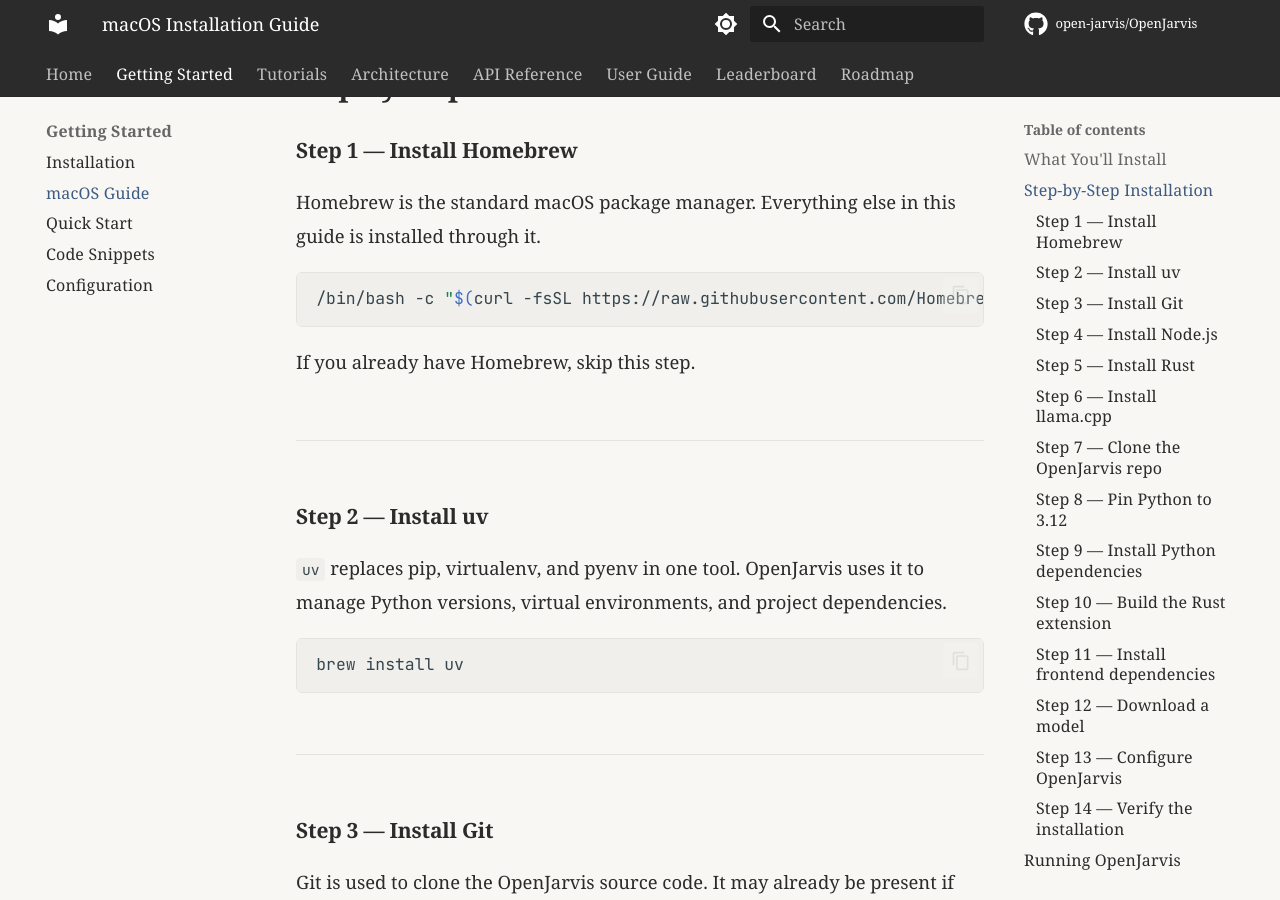
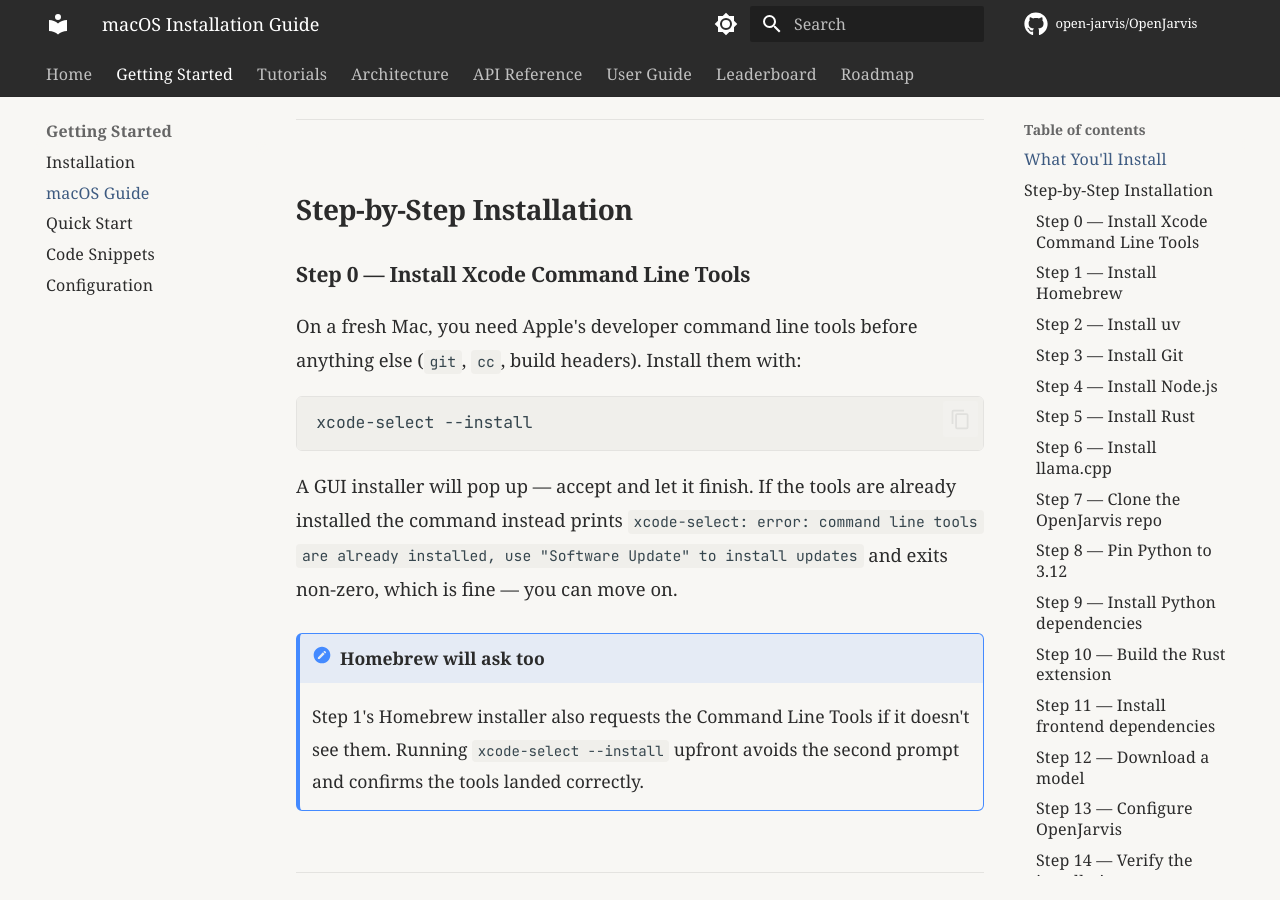
Before and after one commit to ImSothe/Jarvis-Project-by-Sothe, an MkDocs documentation site: the page built from docs/getting-started/macos.md, in a window 1280 px wide and 900 px high, scrolled down 1453 px. Built offline with MkDocs 1.6.1 and Material for MkDocs 9.7.7, drawn with Linux system fonts in a browser that asks for light colours; some web fonts are replaced; comment, search, counter and statistics services are not loaded; some of the changed text lies outside the part shown.

Commit message:
Docs/onboarding feedback mac (#290)

````diff
--- a/docs/getting-started/macos.md
+++ b/docs/getting-started/macos.md
@@ -22,6 +22,7 @@
 
 | Tool | Purpose |
 |------|---------|
+| Xcode Command Line Tools | Apple's compiler toolchain — required by Homebrew, Rust, and `git` |
 | Homebrew | macOS package manager — installs everything else |
 | uv | Python version and dependency manager |
 | Git | Clones the OpenJarvis repo |
@@ -34,6 +35,27 @@
 ---
 
 ## Step-by-Step Installation
+
+### Step 0 — Install Xcode Command Line Tools
+
+On a fresh Mac, you need Apple's developer command line tools before anything else
+(`git`, `cc`, build headers). Install them with:
+
+```bash
+xcode-select --install
+```
+
+A GUI installer will pop up — accept and let it finish. If the tools are already
+installed the command instead prints
+`xcode-select: error: command line tools are already installed, use "Software Update" to install updates`
+and exits non-zero, which is fine — you can move on.
+
+!!! note "Homebrew will ask too"
+    Step 1's Homebrew installer also requests the Command Line Tools if it doesn't see
+    them. Running `xcode-select --install` upfront avoids the second prompt and confirms
+    the tools landed correctly.
+
+---
 
 ### Step 1 — Install Homebrew
 
````
Also changed, not shown: README.md (+10 -7 lines), docs/getting-started/quickstart.md (+12 -0 lines).
